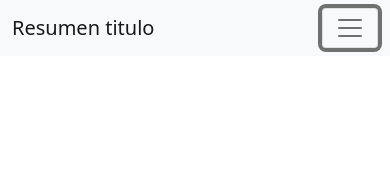
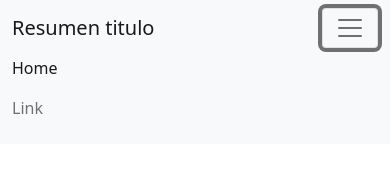
Before and after one commit to ThorinBarrera/resumen, an Angular app: page / in a window 390 px wide. Both pictures are taken after a click on the button 350 px from the left and 28 px from the top of the page. Shown: the top 186 px of the page. Built offline with nearby package versions, Linux system fonts and the light colour scheme.

Commit message:
toggle show class

```diff
--- a/src/app/components/navbar/navbar.component.html
+++ b/src/app/components/navbar/navbar.component.html
@@ -1,10 +1,10 @@
 <nav class="navbar navbar-expand-lg navbar-light bg-light">
   <div class="container-fluid">
     <a class="navbar-brand" href="#">Resumen titulo</a>
-    <button class="navbar-toggler" type="button">
+    <button class="navbar-toggler" type="button" (click)="show = !show">
       <span class="navbar-toggler-icon"></span>
     </button>
-    <div class="collapse navbar-collapse" id="navbarSupportedContent">
+    <div class="collapse navbar-collapse" [class.show]="show" id="navbarSupportedContent">
       <ul class="navbar-nav me-auto mb-2 mb-lg-0">
         <li class="nav-item">
           <a class="nav-link active" aria-current="page" href="#">Home</a>
--- a/src/app/components/navbar/navbar.component.ts
+++ b/src/app/components/navbar/navbar.component.ts
@@ -6,8 +6,11 @@ import { Component, OnInit } from '@angular/core';
   styleUrls: ['./navbar.component.scss']
 })
 export class NavbarComponent implements OnInit {
+  show: boolean;
 
-  constructor() { }
+  constructor() {
+    this.show = false;
+  }
 
   ngOnInit(): void {
   }
```
